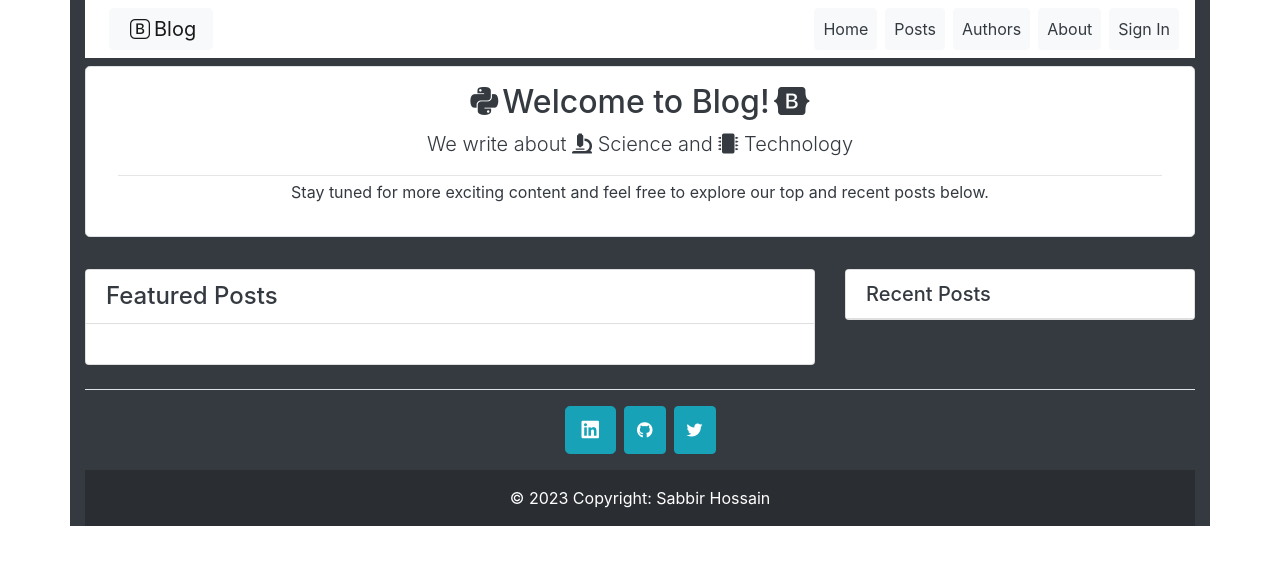
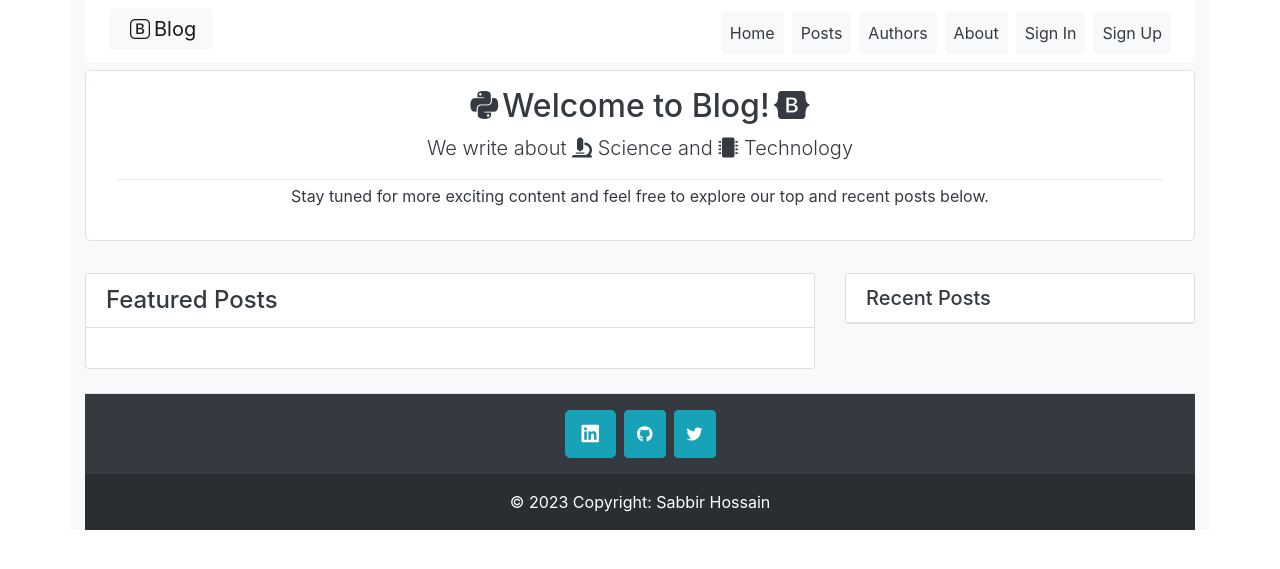
Before and after one commit to Sabbir1039/Blog-with-Django-Bootstrap, a Django app: page / in a window 1280 px wide. Shown: the top 569 px of the page. Run offline with Django 4.2, Linux system fonts and the light colour scheme; data that the repository does not hold is empty.

Commit message:
sign up button added in navbar/base template

```diff
--- a/blog_app/templates/blog_app/base.html
+++ b/blog_app/templates/blog_app/base.html
@@ -16,7 +16,7 @@
     {% endif %}
 </head>
 <body>
-    <div class="container bg-dark">
+    <div class="container bg-light">
         <!-- Messages -->
         {% if messages %}
             {% for msg in messages %}
--- a/blog_app/templates/blog_app/navbar.html
+++ b/blog_app/templates/blog_app/navbar.html
@@ -1,38 +1,41 @@
 {% load static %}
 <!-- Navbar -->
-<nav id="navbar" class="navbar navbar-expand-md navbar-light bg-white justify-content-between align-items-center">
-    <div class="">
+<nav id="navbar" class="navbar navbar-expand-md navbar-light bg-white justify-content-between">
+    <div class="align-self-start">
         <a id="brand" class="navbar-brand mx-2 btn btn-lg btn-light" href="#"><i class="bi bi-bootstrap mx-1"></i>Blog</a>
     </div>
-    <div class="mb-0">
-        <button class="navbar-toggler" type="button" data-toggle="collapse" data-target="#navbarNav" aria-controls="navbarNav" aria-expanded="false" aria-label="Toggle navigation">
+    <div class="">
+        <button class="navbar-toggler mr-2" type="button" data-toggle="collapse" data-target="#navbarNav" aria-controls="navbarNav" aria-expanded="false" aria-label="Toggle navigation">
             <span class="navbar-toggler-icon"></span>
         </button>
         <div class="collapse navbar-collapse" id="navbarNav">
             <ul class="navbar-nav">
-                <li class="nav-item mr-2">
+                <li class="nav-item mr-2 mt-1 md-mt-0">
                     <a class="nav-link text-dark btn btn-light" href="{% url 'home' %}">Home</span></a>
                 </li>
-                <li class="nav-item mr-2">
+                <li class="nav-item mr-2 mt-1 md-mt-0">
                     <a class="nav-link text-dark btn btn-light" href="#">Posts</a>
                 </li>
-                <li class="nav-item mr-2">
+                <li class="nav-item mr-2 mt-1 md-mt-0">
                     <a class="nav-link text-dark btn btn-light" href="#">Authors</a>
                 </li>
-                <li class="nav-item mr-2">
+                <li class="nav-item mr-2 mt-1 md-mt-0">
                     <a class="nav-link text-dark btn btn-light" href="#">About</a>
                 </li>
 
                 {% if user.is_authenticated %}
-                    <li class="nav-item mr-2  mt-2 mt-md-0">
+                    <li class="nav-item mr-2  mt-2 mt-md-1">
                         <a class="nav-link btn btn-sm btn-outline-info" href="{% url 'profile-detail' user.id %}">Profile</a>
                     </li>
-                    <li class="nav-item mr-2 mt-2 mt-md-0">
+                    <li class="nav-item mr-2 mt-2 mt-md-1">
                         <a class="nav-link btn btn-sm btn-outline-warning" href="{% url 'logout' %}">Logout</a>
                     </li>
                 {% else %}
-                    <li class="nav-item">
+                    <li class="nav-item mr-2 mt-1">
                         <a class="nav-link btn btn-light text-dark" href="{% url 'login' %}">Sign In</a>
+                    </li>
+                    <li class="nav-item mr-2 mt-1">
+                        <a class="nav-link btn btn-light text-dark" href="{% url 'register' %}">Sign Up</a>
                     </li>
                 {% endif %}
 
```
